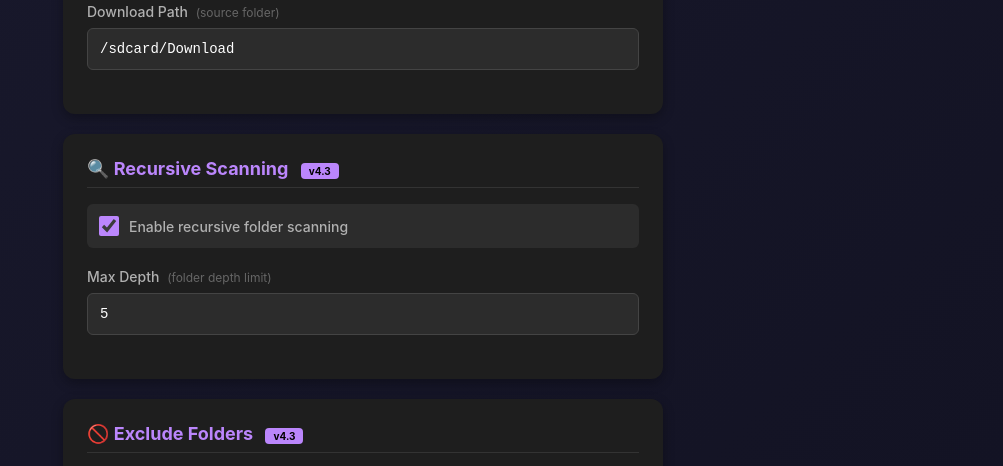
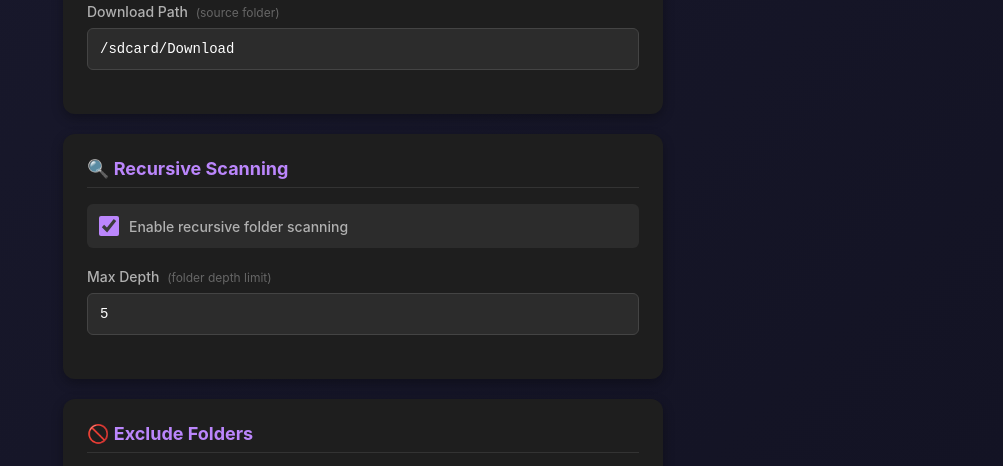
Before and after one commit to MeteorBurn/Sortify, a plain HTML site: page webroot/index.html in a window 1280 px wide. Shown: the part 554-1020 px from the top of the page, without its empty margins (277-1280 px from the left). Drawn offline with Linux system fonts and the light colour scheme.

```diff
--- a/webroot/index.html
+++ b/webroot/index.html
@@ -228,7 +228,7 @@
         </div>
 
         <div class="card">
-            <h2>🔍 Recursive Scanning <span class="badge">v4.3</span></h2>
+            <h2>🔍 Recursive Scanning</h2>
 
             <div class="form-group">
                 <div class="checkbox-group" onclick="document.getElementById('recursive').click()">
@@ -244,7 +244,7 @@
         </div>
 
         <div class="card">
-            <h2>🚫 Exclude Folders <span class="badge">v4.3</span></h2>
+            <h2>🚫 Exclude Folders</h2>
 
             <div class="form-group">
                 <label>Folder Names <span class="hint">(one per line)</span></label>
@@ -304,7 +304,7 @@
                     <div class="extensions">apk, xapk, apks</div>
                 </div>
                 <div class="info-item">
-                    <div class="category">🧩 Magisk <span class="badge">v4.3.0</span></div>
+                    <div class="category">🧩 Magisk</div>
                     <div class="extensions">zip files with module.prop</div>
                 </div>
                 <div class="info-item">
```
Also changed, not shown: 2 other files.
